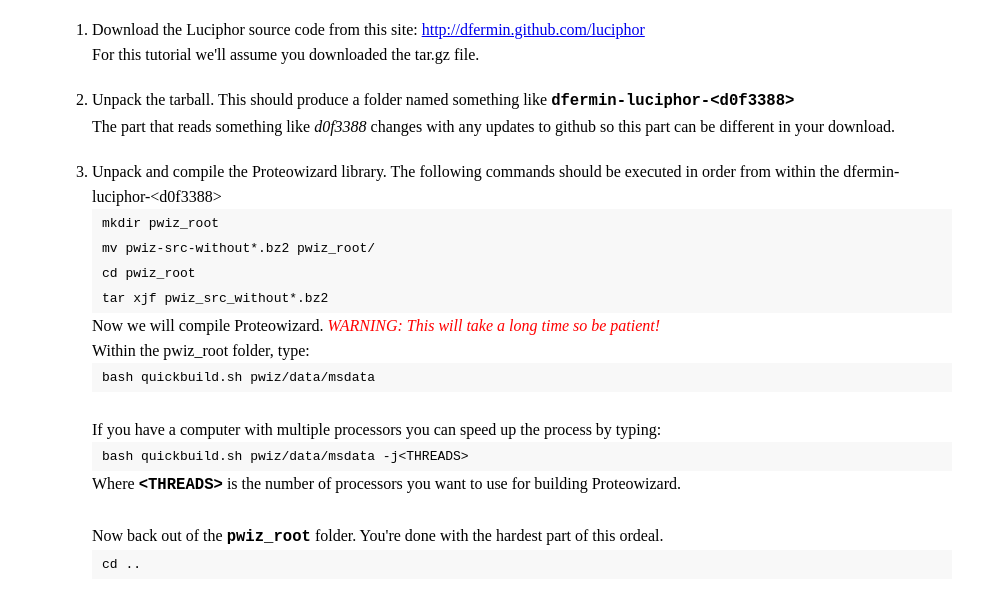
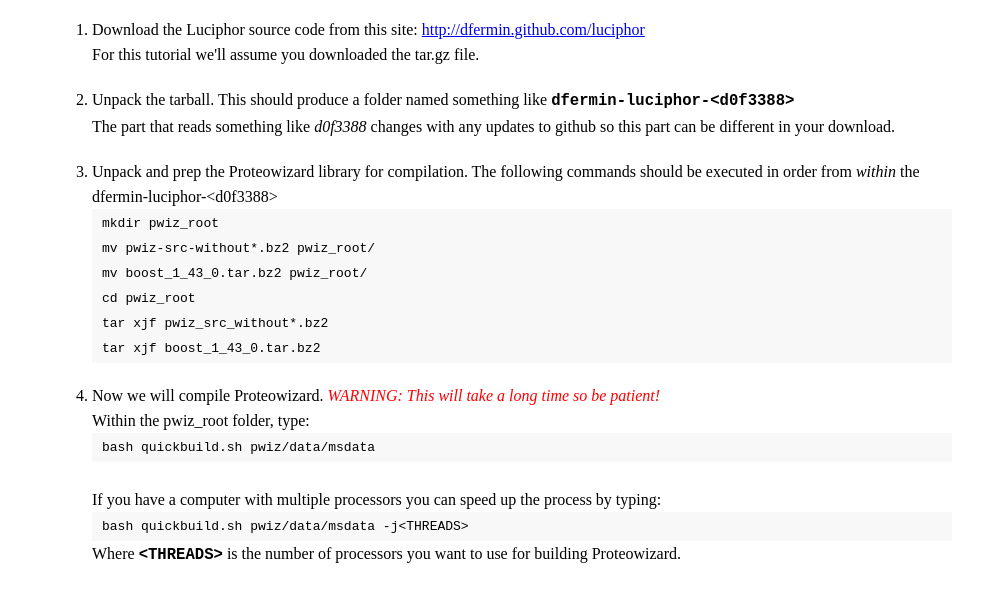
Before and after one commit to dfermin/luciphor, a plain HTML site: page building_luciphor.html in a window 1280 px wide. Shown: the part 181-776 px from the top of the page, without its empty margins (16-1006 px from the left). Drawn offline with Linux system fonts and the light colour scheme.

Commit message:
Updated compile instructions and added BOOST tgz

```diff
--- a/building_luciphor.html
+++ b/building_luciphor.html
@@ -56,14 +56,18 @@ are generally applicable to those distributions.
 	</li>
 
 	<li>
-		Unpack and compile the Proteowizard library. The following commands should be
-		executed in order from within the dfermin-luciphor-&lt;d0f3388&gt;<br/>
+		Unpack and prep the Proteowizard library for compilation. The following commands should be
+		executed in order from <i>within</i> the dfermin-luciphor-&lt;d0f3388&gt;<br/>
 		<div id="code">
 		mkdir pwiz_root<br/>
 		mv pwiz-src-without*.bz2 pwiz_root/<br/>
+		mv boost_1_43_0.tar.bz2 pwiz_root/<br/>
 		cd pwiz_root<br/>
 		tar xjf pwiz_src_without*.bz2<br/>
+		tar xjf boost_1_43_0.tar.bz2<br/>
 		</div>
+	</li>
+	<li>
 		Now we will compile Proteowizard.
 		<span id="warning"><i>WARNING: This will take a long time so be patient!</i></span><br/>
 		Within the pwiz_root folder, type:<br/>
@@ -100,7 +104,7 @@ are generally applicable to those distributions.
 	</li>
 </ol>
 <br/>
-If you have questions or problems please post to our discussion forum at:
+If you have questions or problems please post to our discussion forum at:<br/>
 <span id="code2">luciphor-support@googlegroups.com</span>
 <br/>
 </div>
```
Also changed, not shown: 1 other file.
